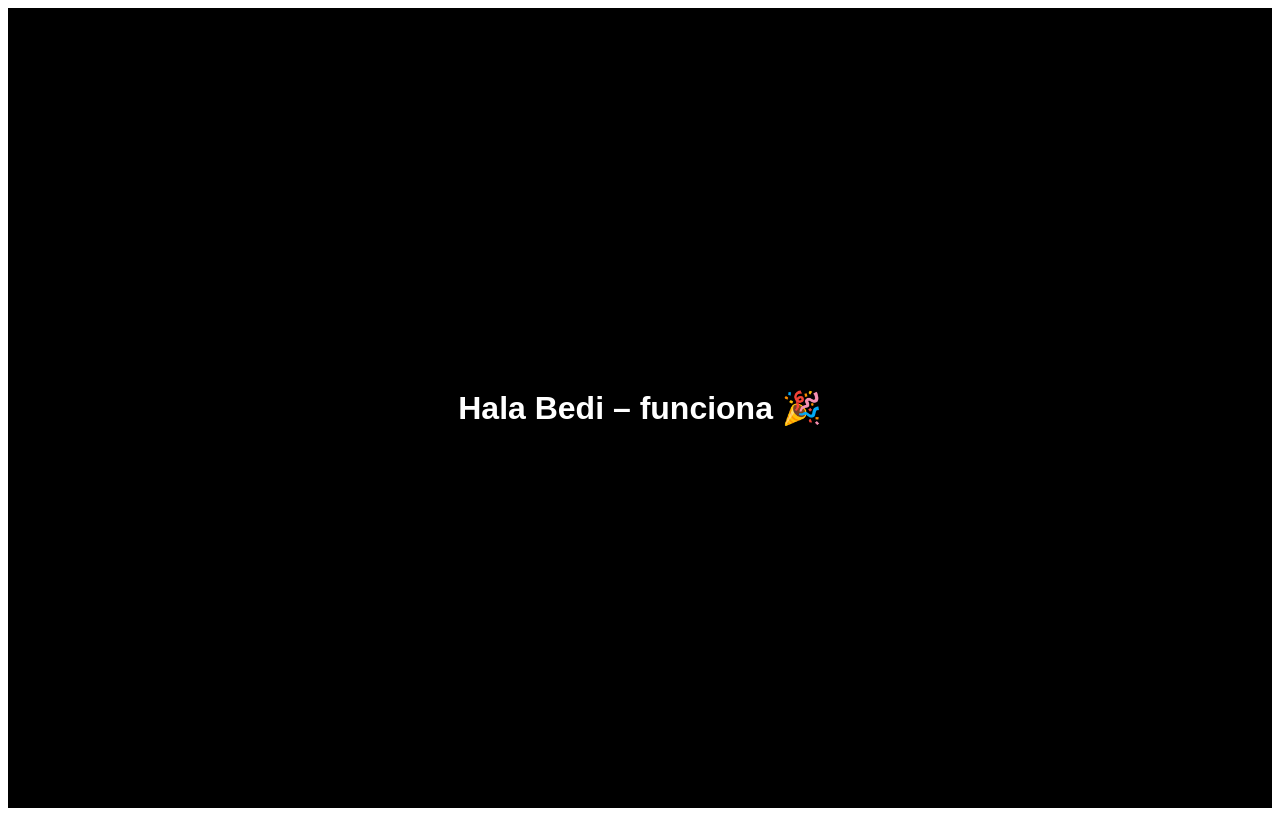
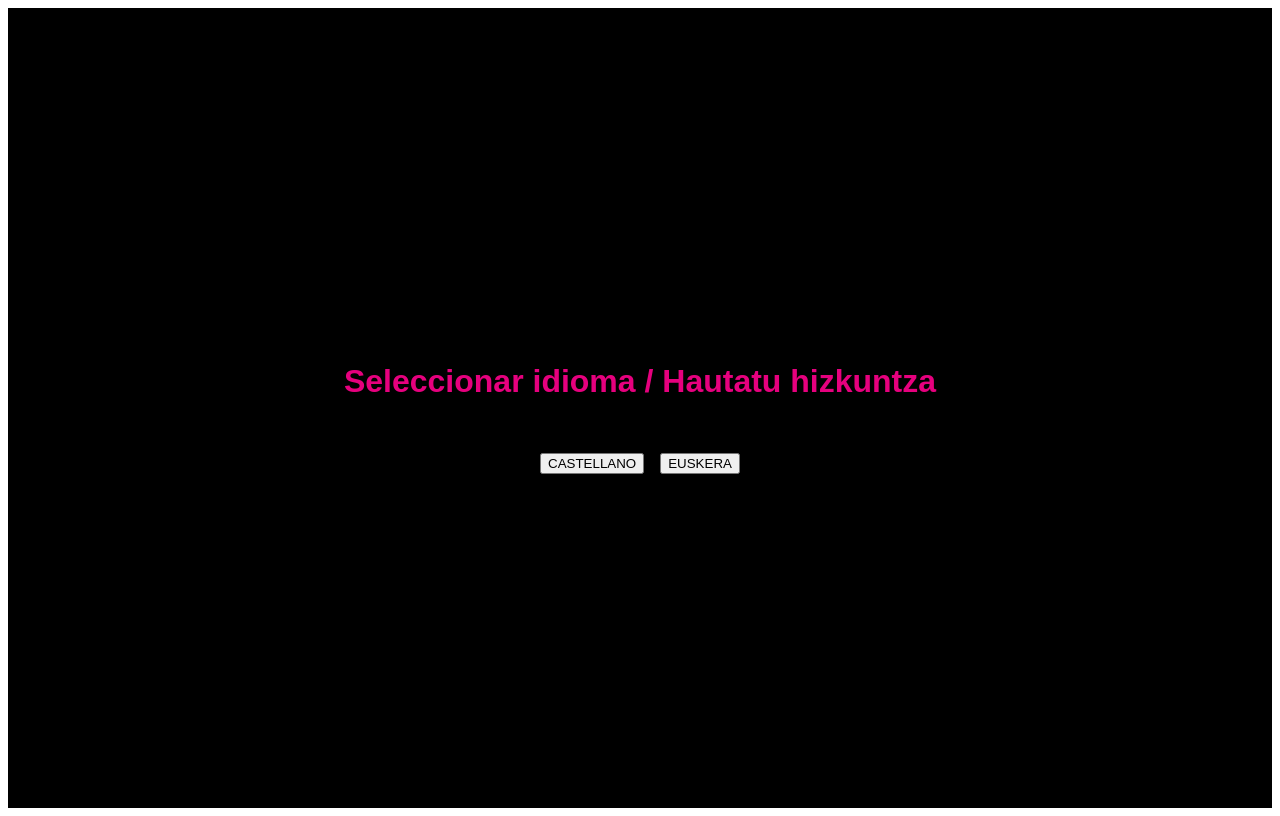
Before and after one commit to XaAnza/hala-bedi-erreserbak-v2, a React (Vite) app: page / in a window 1280 px wide. Built offline with nearby package versions, Linux system fonts and the light colour scheme.

Commit message:
Update App.tsx

```diff
--- a/src/App.tsx
+++ b/src/App.tsx
@@ -1,4 +1,37 @@
+import { useState } from "react";
+import { translations } from "./translations";
+import type { Language } from "./types";
+
 function App() {
+  const [lang, setLang] = useState<Language | null>(null);
+
+  if (!lang) {
+    return (
+      <div
+        style={{
+          minHeight: "100vh",
+          background: "black",
+          color: "white",
+          display: "flex",
+          flexDirection: "column",
+          alignItems: "center",
+          justifyContent: "center",
+          gap: "2rem",
+          fontFamily: "Arial, sans-serif",
+        }}
+      >
+        <h1 style={{ color: "#e6007e" }}>
+          {translations.es.select_language}
+        </h1>
+
+        <div style={{ display: "flex", gap: "1rem" }}>
+          <button onClick={() => setLang("es")}>CASTELLANO</button>
+          <button onClick={() => setLang("eu")}>EUSKERA</button>
+        </div>
+      </div>
+    );
+  }
+
   return (
     <div
       style={{
@@ -11,7 +44,7 @@ function App() {
         fontFamily: "Arial, sans-serif",
       }}
     >
-      <h1>Hala Bedi – funciona 🎉</h1>
+      <h1>{translations[lang].home}</h1>
     </div>
   );
 }
```
